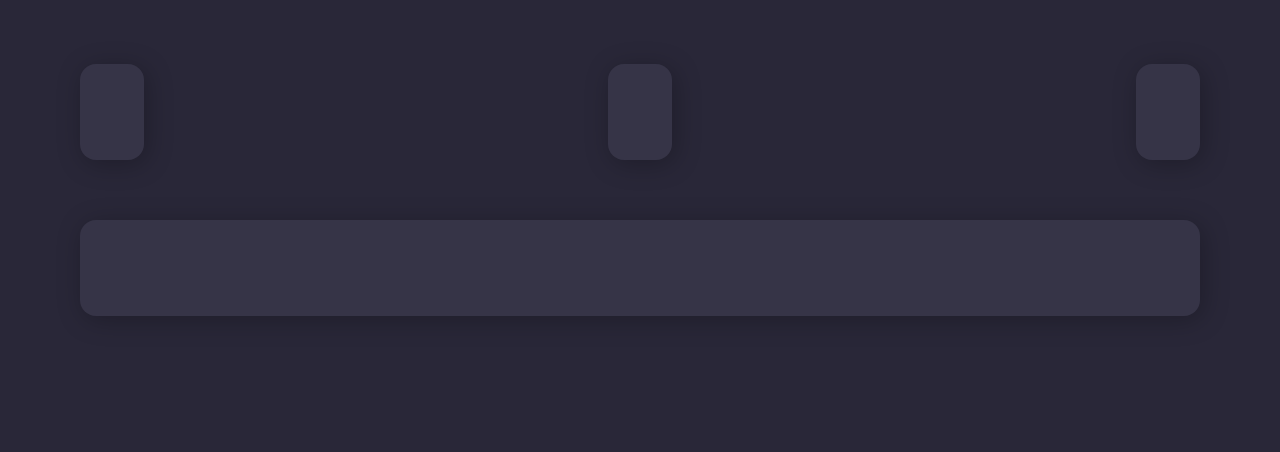
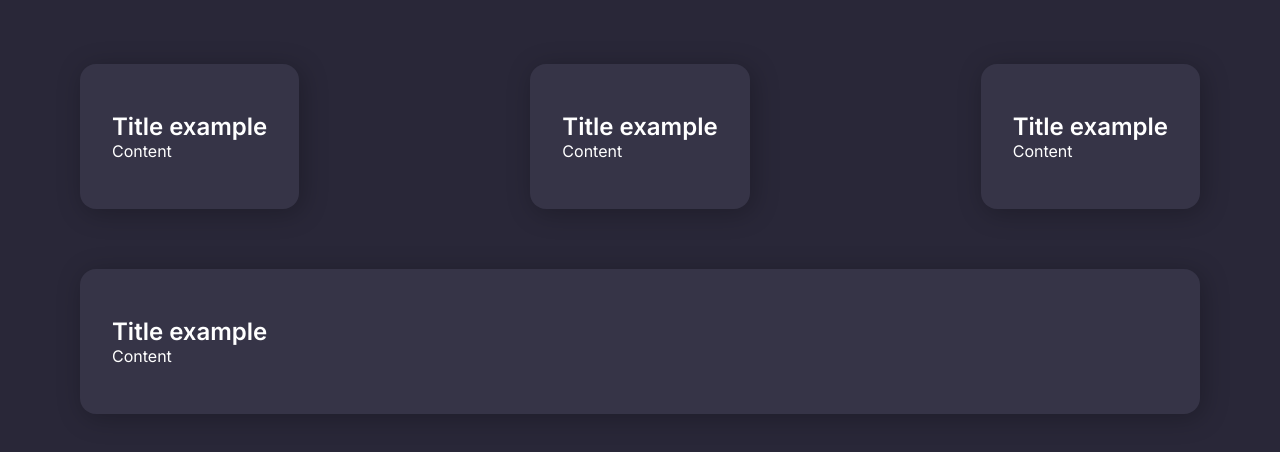
Before and after one commit to eduardamirelly/dashboard-boracodar, a React (Vite) app: page / in a window 1280 px wide. Shown: the top 452 px of the page. Built offline with nearby package versions, Linux system fonts and the light colour scheme.

Commit message:
🎨 update App

```diff
--- a/src/App.tsx
+++ b/src/App.tsx
@@ -9,12 +9,20 @@ function App() {
       <Content>
         <Box direction="column" gap="60">
           <Box justify="between" align="center" gap="32">
-            <Board />
-            <Board />
-            <Board />
+            <Board title="Title example">
+              Content
+            </Board>
+            <Board title="Title example">
+              Content
+            </Board>
+            <Board title="Title example">
+              Content
+            </Board>
           </Box>
 
-          <Board />
+          <Board title="Title example">
+            Content
+          </Board>
         </Box>
       </Content>
     </Container>
```
